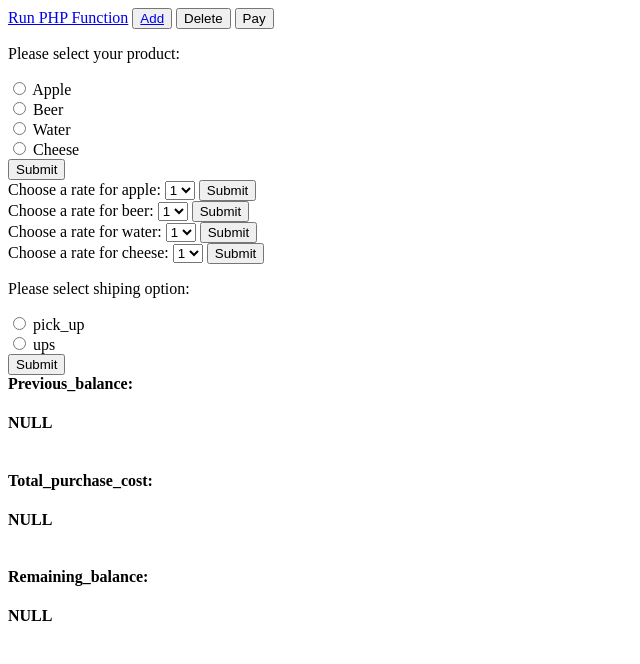
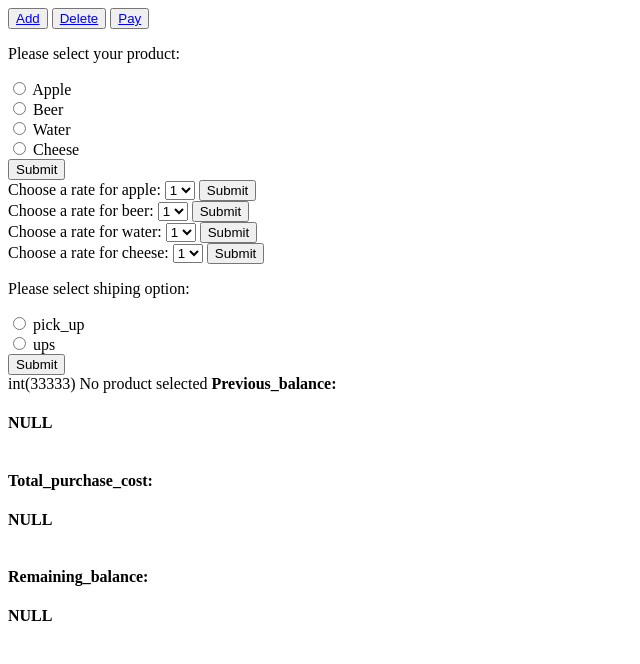
Before and after one commit to Lenka2023/Basket, a PHP site: page /index.php?hello=true in a window 1280 px wide. Shown: the top 664 px of the page, without its empty margins (0-640 px from the left). Run offline with PHP 8.4, Linux system fonts and the light colour scheme; data that the repository does not hold is empty.

Commit message:
connect functions to buttons

```diff
--- a/index.php
+++ b/index.php
@@ -14,10 +14,9 @@
 
 
                 <div class="middle">
-					<a href='index.php?hello=true'>Run PHP Function</a>
 					<button id="add" onclick="Add()"><a href='index.php?hello=true'>Add</a></button>
-                    <button id="delete" onclick="Delete()">Delete</button>
-                     <button id="pay" onclick="Pay()">Pay</button>
+                    <button id="delete" onclick="Delete()"><a href='index.php?big=true'>Delete</a></button>
+                     <button id="pay" onclick="Pay()"><a href='index.php?world=true'>Pay</a></button>
 					 <br>
 
 
@@ -91,9 +90,7 @@
 	  <input type="submit" value="Submit">
 </form>
 <script>
-	function Add(){
-		"<php echo $product1->Add();  ?>";
-				}
+
 	function Delete(){
 
 	}
@@ -292,7 +289,7 @@ $previous_balance[0]=$remaining_balance;
 
 		}
 
-$product1=Product::create('Wolf',1);
+//$product1=Product::create('Wolf',1);
 
 
 //$product1->Add();
@@ -352,14 +349,32 @@ if (!isset($_SESSION['cheese'])) {
 				//$this->$applecount=$this->$applecount+1;
 				//var_dump($this->$applecount);
 	}*/
+function Add(){
+	$product1=Product::create('Wolf',1);
+		 echo $product1->Add();
+			}
 
-$variable='abc';
+
 if (isset($_GET['hello'])) {
-echo " <script type=\"text/javascript\">
-function Add(){
-		'<php echo $product1->Add(); ?>';
+	Add();
+}
+function Delete(){
+	$product1=Product::create('Wolf',1);
+		 echo $product1->Delete();
+			}
 
-				}Add();</script>";
+
+if (isset($_GET['big'])) {
+	Delete();
+}
+function Pay(){
+	$product1=Product::create('Wolf',1);
+		 echo $product1->Pay();
+			}
+
+
+if (isset($_GET['world'])) {
+	Delete();
 }
 ?>
 
```
